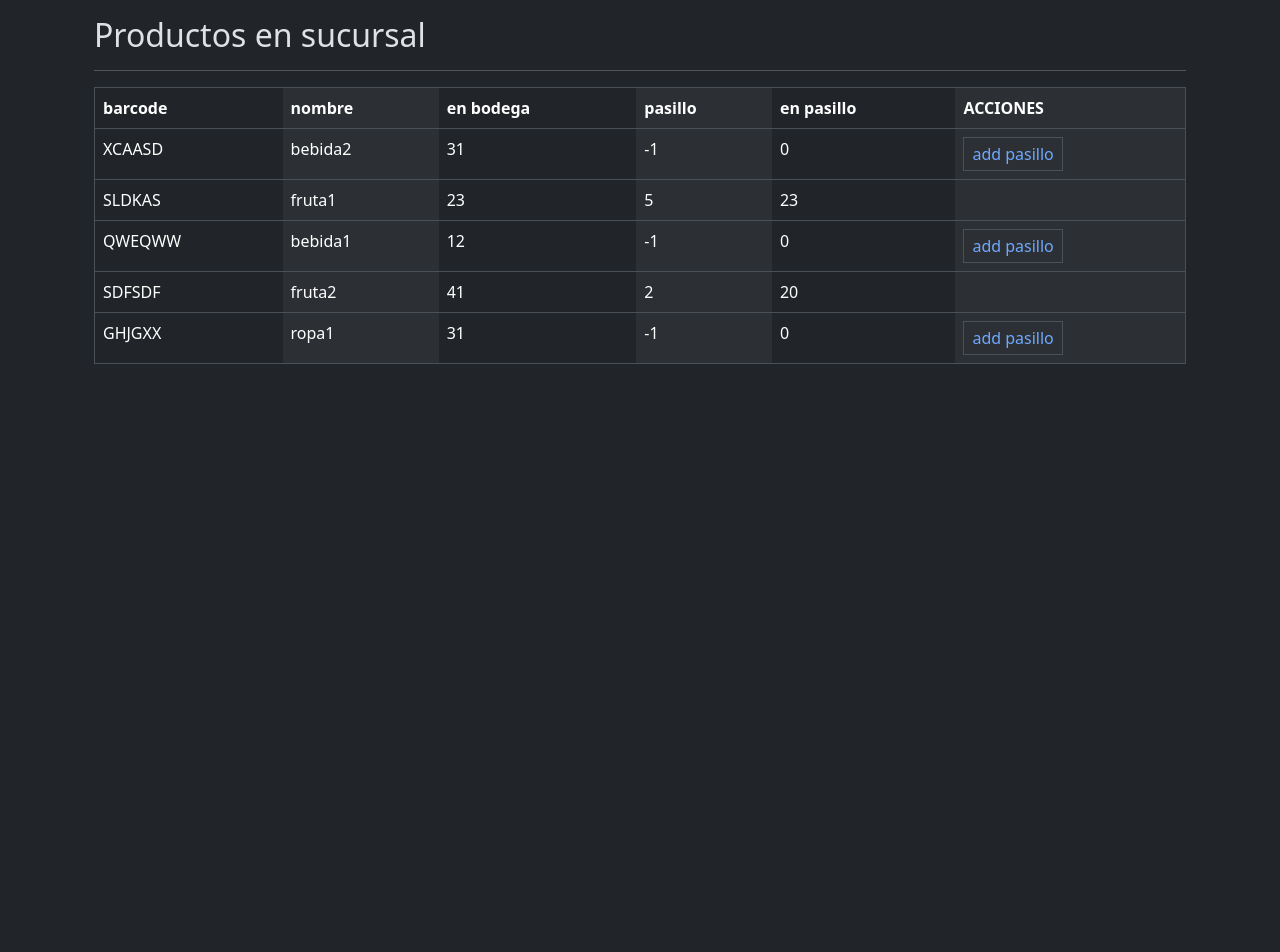
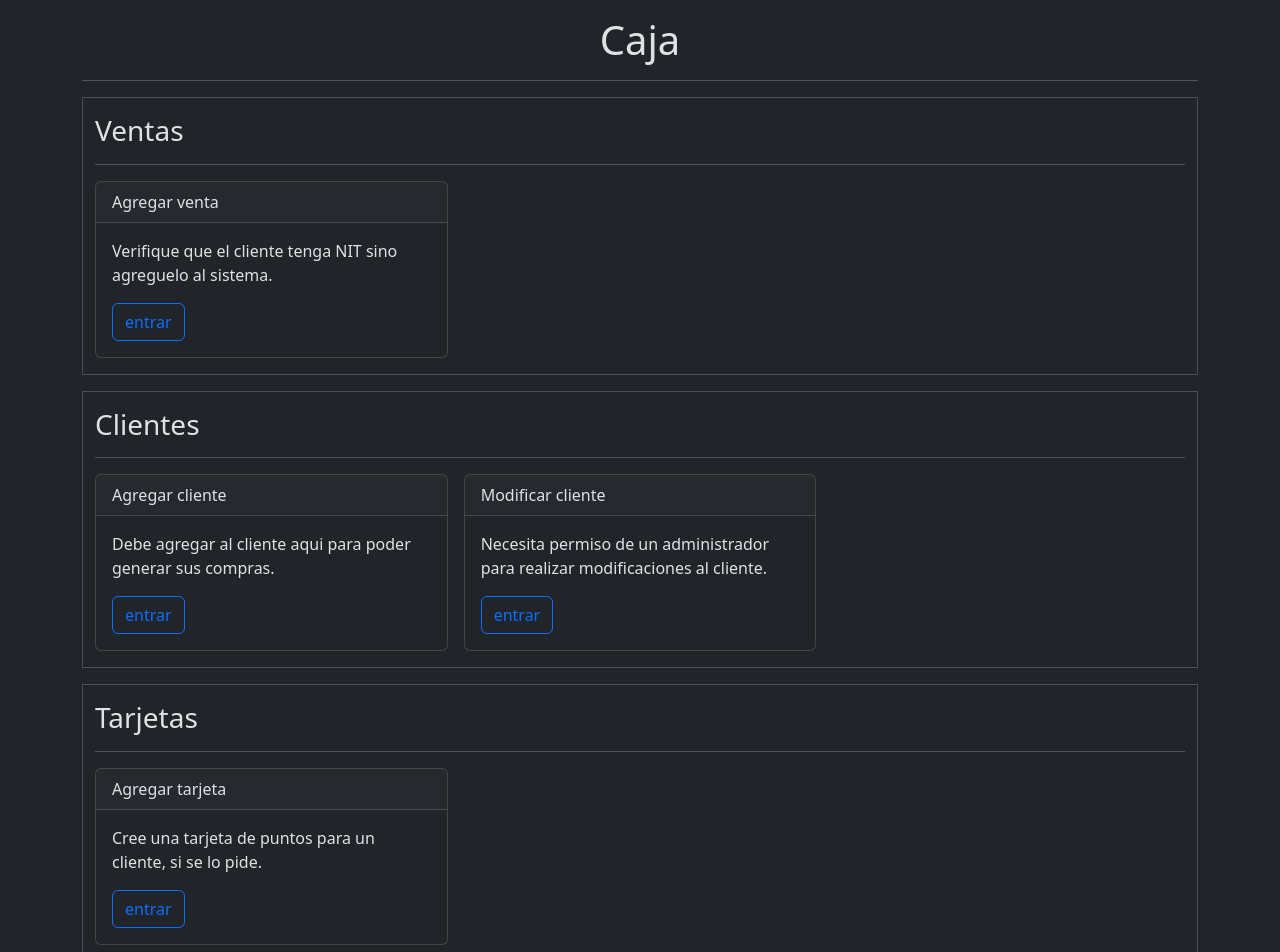
Before and after one commit to javosw/GamerProXela_Archivos-2024S2, an Angular app in the folder app-frontend/: page /test in a window 1280 px wide. Shown: the top 952 px of the page. Before the commit the page ends 800 px from the top, so only its background shows below. Built offline with nearby package versions, Linux system fonts and the light colour scheme.

Commit message:
CajaBoard agregado

```diff
--- /dev/null
+++ b/app-frontend/src/app/caja/caja-board/caja-board.component.html
@@ -0,0 +1,62 @@
+<div class="container mt-3 mb-3">
+    <h1 class="text-center">Caja</h1>
+    <hr/>
+
+    <div class="container border pt-3 pb-3 mb-3">
+        <h3>Ventas</h3>
+        <hr />
+        <div class="row row-cols-1 row-cols-sm-2 row-cols-md-3 g-3">
+            <div class="col">
+                <div class="card">
+                    <div class="card-header">Agregar venta</div>
+                    <div class="card-body">
+                        <p class="card-text">Verifique que el cliente tenga NIT sino agreguelo al sistema.</p>
+                        <a (click)="navegar(ruta_AddVenta)" class="btn btn-outline-primary">entrar</a>
+                    </div>
+                </div>
+            </div>
+        </div>
+    </div>
+
+    <div class="container border pt-3 pb-3 mb-3">
+        <h3>Clientes</h3>
+        <hr />
+        <div class="row row-cols-1 row-cols-sm-2 row-cols-md-3 g-3">
+            <div class="col">
+                <div class="card">
+                    <div class="card-header">Agregar cliente</div>
+                    <div class="card-body">
+                        <p class="card-text">Debe agregar al cliente aqui para poder generar sus compras.</p>
+                        <a (click)="navegar(ruta_AddCliete)" class="btn btn-outline-primary">entrar</a>
+                    </div>
+                </div>
+            </div>
+            <div class="col">
+                <div class="card">
+                    <div class="card-header">Modificar cliente</div>
+                    <div class="card-body">
+                        <p class="card-text">Necesita permiso de un administrador para realizar modificaciones al cliente.</p>
+                        <a (click)="navegar(ruta_ModCliente)" class="btn btn-outline-primary">entrar</a>
+                    </div>
+                </div>
+            </div>
+        </div>
+    </div>
+
+    <div class="container border pt-3 pb-3 mb-3">
+        <h3>Tarjetas</h3>
+        <hr />
+        <div class="row row-cols-1 row-cols-sm-2 row-cols-md-3 g-3">
+            <div class="col">
+                <div class="card">
+                    <div class="card-header">Agregar tarjeta</div>
+                    <div class="card-body">
+                        <p class="card-text">Cree una tarjeta de puntos para un cliente, si se lo pide.</p>
+                        <a (click)="navegar(ruta_AddTarjeta)" class="btn btn-outline-primary">entrar</a>
+                    </div>
+                </div>
+            </div>
+        </div>
+    </div>
+
+</div>
--- /dev/null
+++ b/app-frontend/src/app/caja/caja-board/caja-board.component.ts
@@ -0,0 +1,24 @@
+import { Component } from '@angular/core';
+import { Router } from '@angular/router';
+import { ruta_AddTarjeta, ruta_ModCliente, ruta_AddCliete, ruta_AddVenta } from '../data/rutas';
+
+@Component({
+  selector: 'app-caja-board',
+  standalone: true,
+  imports: [],
+  templateUrl: './caja-board.component.html',
+})
+export class CajaBoardComponent {
+  ruta_AddTarjeta = ruta_AddTarjeta;
+  ruta_ModCliente = ruta_ModCliente;
+  ruta_AddCliete = ruta_AddCliete;
+  ruta_AddVenta = ruta_AddVenta;
+
+  constructor(private router:Router){
+  }
+
+  navegar(url: string) {
+    this.router.navigate([url]);
+  }
+
+}
--- /dev/null
+++ b/app-frontend/src/app/caja/data/rutas.ts
@@ -0,0 +1,4 @@
+export let ruta_AddTarjeta = 'caja/tarjeta/add';
+export let ruta_ModCliente = 'caja/clientes/mod';
+export let ruta_AddCliete = 'caja/clientes/add';
+export let ruta_AddVenta = 'caja/venta/add';
--- a/app-frontend/src/app/gpx.routes.ts
+++ b/app-frontend/src/app/gpx.routes.ts
@@ -11,9 +11,11 @@ import { BodegaAddProductoComponent } from './bodega/bodega-add-producto/bodega-
 import { InventarioAddPasilloComponent } from './inventario/inventario-add-pasillo/inventario-add-pasillo.component';
 import { InventarioBoardComponent } from './inventario/inventario-board/inventario-board.component';
 import { InventarioEstanteriaComponent } from './inventario/inventario-estanteria/inventario-estanteria.component';
+import { CajaBoardComponent } from './caja/caja-board/caja-board.component';
 
 export const gpxRoutes: Routes = [
-    { path:"test", component: InventarioEstanteriaComponent},
+    { path:"test", component: CajaBoardComponent},
+    { path:"caja/board", component: CajaBoardComponent },
     { path:"bodega/board", component: BodegaBoardComponent },
     { path:"bodega/productos", component: BodegaGetProductosComponent },
     { path:"bodega/productos/add", component: BodegaAddProductoComponent },
--- a/app-frontend/src/app/inventario/inventario-estanteria/inventario-estanteria.component.html
+++ b/app-frontend/src/app/inventario/inventario-estanteria/inventario-estanteria.component.html
@@ -4,7 +4,7 @@
         <hr />
         @if (fueRespuestaRecibida && productos.length > 0) {
         <div class="table-responsive">
-            <table class="table  table-striped-columns  table-hover border">
+            <table class="table table-striped-columns table-hover border">
                 <thead>
                     <tr>
                         <th>barcode</th>
```
Also changed, not shown: 1 other file (tests, documents, lock files or other folders).
